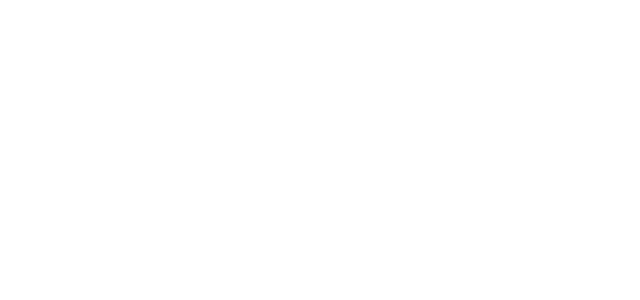
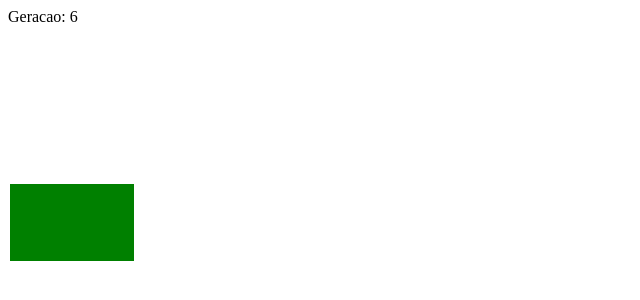
Before and after one commit to caiocolaiacovo/dojos, a plain HTML site: page jogo-da-vida/index.html in a window 1280 px wide. Shown: the whole page, without its empty margins (0-640 px from the left). Drawn offline with Linux system fonts and the light colour scheme.

Commit message:
exibir geracao

```diff
--- a/jogo-da-vida/celula.js
+++ b/jogo-da-vida/celula.js
@@ -1,8 +1,38 @@
 function Celula(linha, coluna) {
     this.linha = linha;
     this.coluna = coluna;
+    this.vida = true;
 
     Celula.prototype.posicaoCima = function() {
+        return linha - 1;
+    };
+
+    Celula.prototype.posicaoCimaEsquerda = function() {
+        return this.linha - 1;
+    };
+
+    Celula.prototype.posicaoBaixo = function() {
         return this.linha + 1;
     };
+
+    Celula.prototype.posicaoEsquerda = function() {
+        return this.linha - 1;
+    };
+
+    Celula.prototype.posicaoDireita = function() {
+        return this.linha + 1;
+    };
+
+    Celula.prototype.celulaEmVolta = function() {
+        return this.linha + 1;
+    };
+
+    Celula.prototype.MostrarVida = function(valor){
+        console.log("valor",valor)
+        if(this.vida)
+            valor.style.backgroundColor = "green";
+    };
+
+
+
 }
--- a/jogo-da-vida/index.html
+++ b/jogo-da-vida/index.html
@@ -4,6 +4,7 @@
     <script src="celula.js"></script>
 </head>
 <body>
+    <label id="numeroGeracao" ></label>
     <table id="table" style="height: 100%; width: 100%;">
     </table>
 </body>
--- a/jogo-da-vida/script.js
+++ b/jogo-da-vida/script.js
@@ -1,6 +1,21 @@
+var numeroGeracao = 0;
+var labelGeracao = {};
+
 document.addEventListener("DOMContentLoaded", function(event) {
-    var table = document.getElementById('table');
+    var $ = document.getElementById.bind(document);
+    var table = $('table');
+    labelGeracao = $('numeroGeracao');
 
+    CriarGrid(table);
+
+    var celula = new Celula(1, 1);
+
+    celula.MostrarVida(table.rows[2].cells[0]);
+    console.log(celula.posicaoCima());
+    exibirGeracao()
+});
+
+function CriarGrid(table){
     for (var i = 0; i < 10; i++) {
         var novaLinha = table.insertRow(i);
 
@@ -8,9 +23,10 @@ document.addEventListener("DOMContentLoaded", function(event) {
             var novaCelula = novaLinha.insertCell(j);
         }
     }
+}
 
-    console.log('table.row[2]: ', table.rows[2].cells[0]);
+function exibirGeracao(){
 
-    var celula = new Celula(1, 1);
-    console.log(celula.posicaoCima());
-});
+    labelGeracao.innerHTML = "Geracao: " + (++numeroGeracao) ;
+    setTimeout(function(){ exibirGeracao()}, 1000);
+}
```
